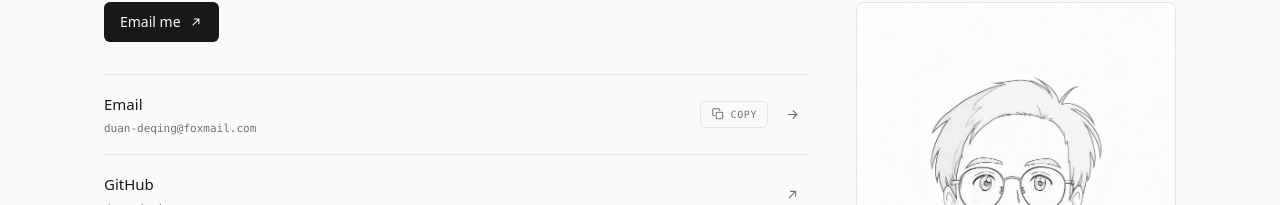
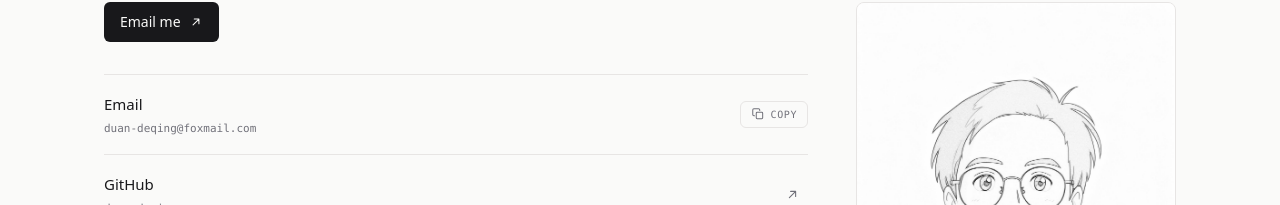
Before and after one commit to duan-deqing/duan-deqing.github.io, a React (Vite) app: page /contact in a window 1280 px wide. Shown: the part 349-554 px from the top of the page. Built offline with nearby package versions, Linux system fonts and the light colour scheme.

Commit message:
fix: 恢复联系行整行可点击

```diff
--- a/src/pages/ContactPage.jsx
+++ b/src/pages/ContactPage.jsx
@@ -43,16 +43,34 @@ export default function ContactPage() {
               const isWechat = method.icon === 'wechat'
               const isEmail = method.icon === 'email'
               const external = method.href?.startsWith('http')
-
-              return (
-                <li key={method.icon || method.value} className="border-b border-line">
-                  <div className="flex items-center justify-between gap-4 py-4">
+              const isNavigational = !isEmail && !isWechat && Boolean(method.href)
+              const rowText = (
                 <div className="min-w-0">
                   <p className="text-[15px] font-medium text-ink">{t(method.label)}</p>
                   <p className="mt-0.5 truncate font-mono-ui text-[11px] text-muted">
                     {method.value}
                   </p>
                 </div>
+              )
+
+              return (
+                <li key={method.icon || method.value} className="border-b border-line">
+                  {isNavigational ? (
+                    <a
+                      href={method.href}
+                      target={external ? '_blank' : undefined}
+                      rel={external ? 'noopener noreferrer' : undefined}
+                      aria-label={t(method.label)}
+                      className="group flex items-center justify-between gap-4 py-4"
+                    >
+                      {rowText}
+                      <span className="flex h-8 w-8 shrink-0 items-center justify-center text-muted transition-colors group-hover:text-accent">
+                        <ArrowIcon direction={external ? 'up-right' : 'right'} size={15} />
+                      </span>
+                    </a>
+                  ) : (
+                    <div className="flex items-center justify-between gap-4 py-4">
+                      {rowText}
 
                       <div className="flex shrink-0 items-center gap-2">
                         {isEmail ? (
@@ -76,19 +94,10 @@ export default function ContactPage() {
                           >
                             <ArrowIcon direction={openQr ? 'down' : 'right'} size={15} />
                           </button>
-                      ) : method.href ? (
-                        <a
-                          href={method.href}
-                          target={external ? '_blank' : undefined}
-                          rel={external ? 'noopener noreferrer' : undefined}
-                          className="flex h-8 w-8 items-center justify-center rounded-md text-muted transition-colors hover:bg-subtle hover:text-ink"
-                          aria-label={t(method.label)}
-                        >
-                          <ArrowIcon direction={external ? 'up-right' : 'right'} size={15} />
-                        </a>
                         ) : null}
                       </div>
                     </div>
+                  )}
 
                   {isWechat && openQr && method.qrcode ? (
                     <div className="pb-4">
```
Lines whose indentation alone changed are shown as unchanged.
